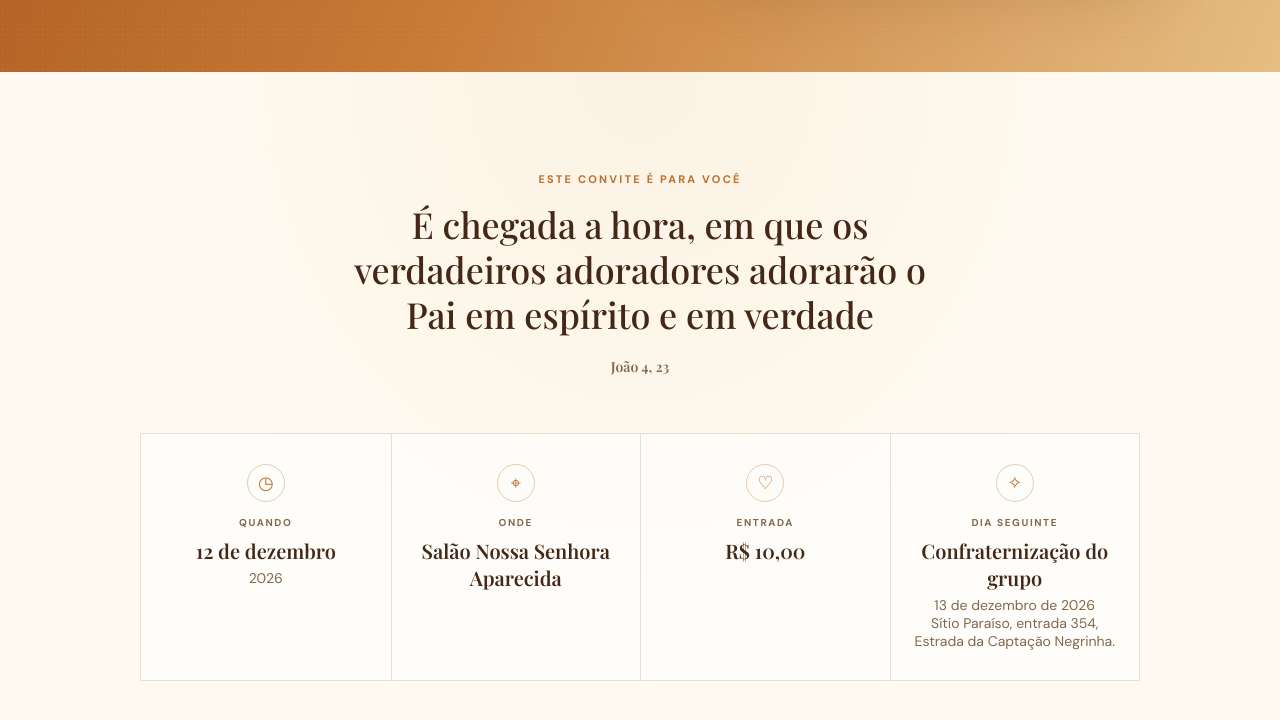
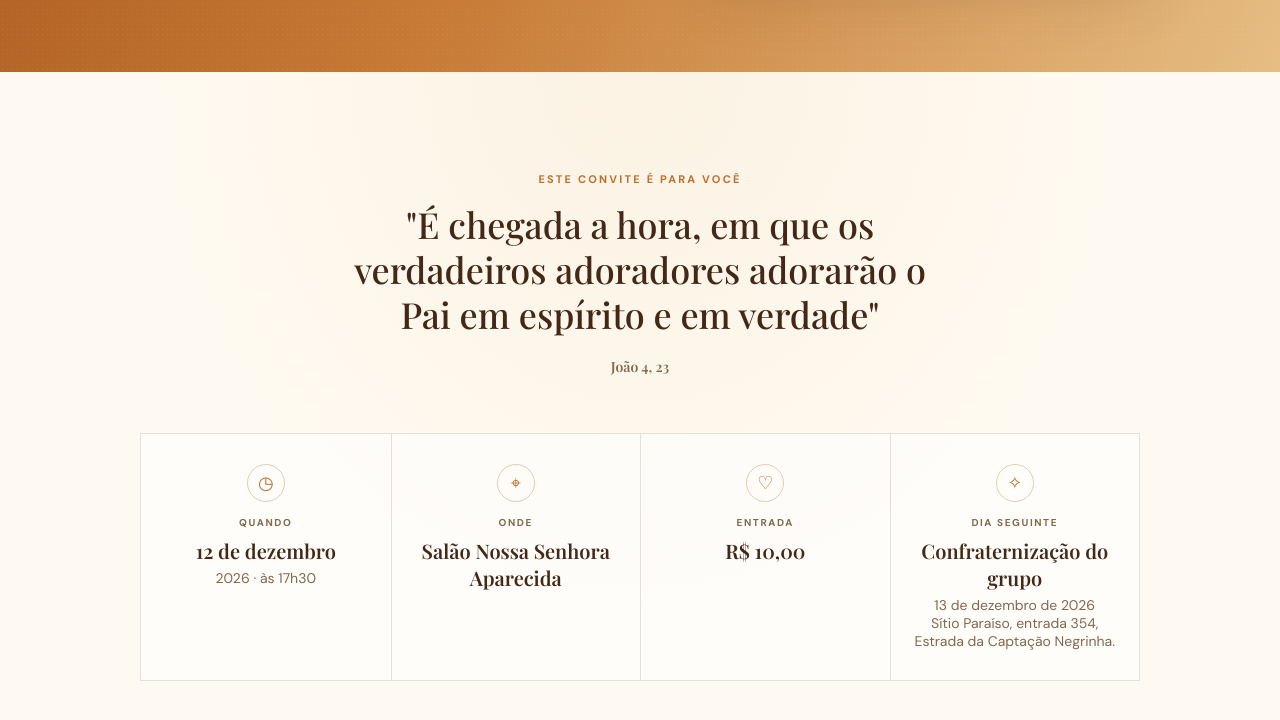
Before and after one commit to dudamunaro/TeBuscarei_Luau, a website: page public/index.html in a window 1280 px wide. Shown: the part 618-1338 px from the top of the page. Drawn offline with nearby package versions, Linux system fonts and the light colour scheme.

Commit message:
Add Luau event time
Co-authored-by: Copilot <223556219+Copilot@users.noreply.github.com>

```diff
--- a/public/index.html
+++ b/public/index.html
@@ -54,7 +54,7 @@
         <section class="event-section" id="evento">
             <div class="section-heading">
                 <p class="eyebrow">Este convite é para você</p>
-                <h2 class="invitation-verse">É chegada a hora, em que os verdadeiros adoradores adorarão o Pai em espírito e em verdade</h2>
+                <h2 class="invitation-verse">"É chegada a hora, em que os verdadeiros adoradores adorarão o Pai em espírito e em verdade"</h2>
                 <p class="invitation-reference">João 4, 23</p>
             </div>
 
@@ -63,7 +63,7 @@
                     <span class="detail-icon" aria-hidden="true">◷</span>
                     <p class="detail-label">Quando</p>
                     <h3>12 de dezembro</h3>
-                    <p>2026</p>
+                    <p>2026 · às 17h30</p>
                 </article>
                 <article class="detail-card">
                     <span class="detail-icon" aria-hidden="true">⌖</span>
```
